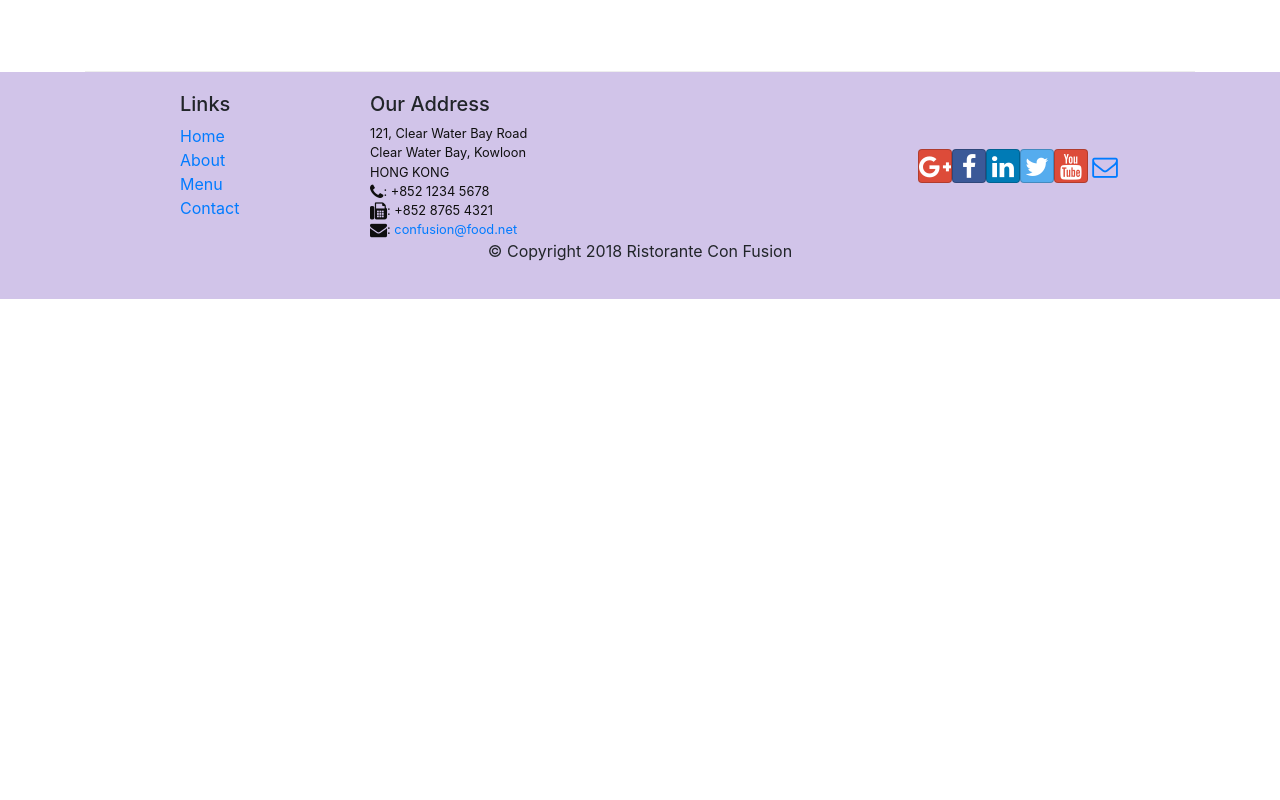
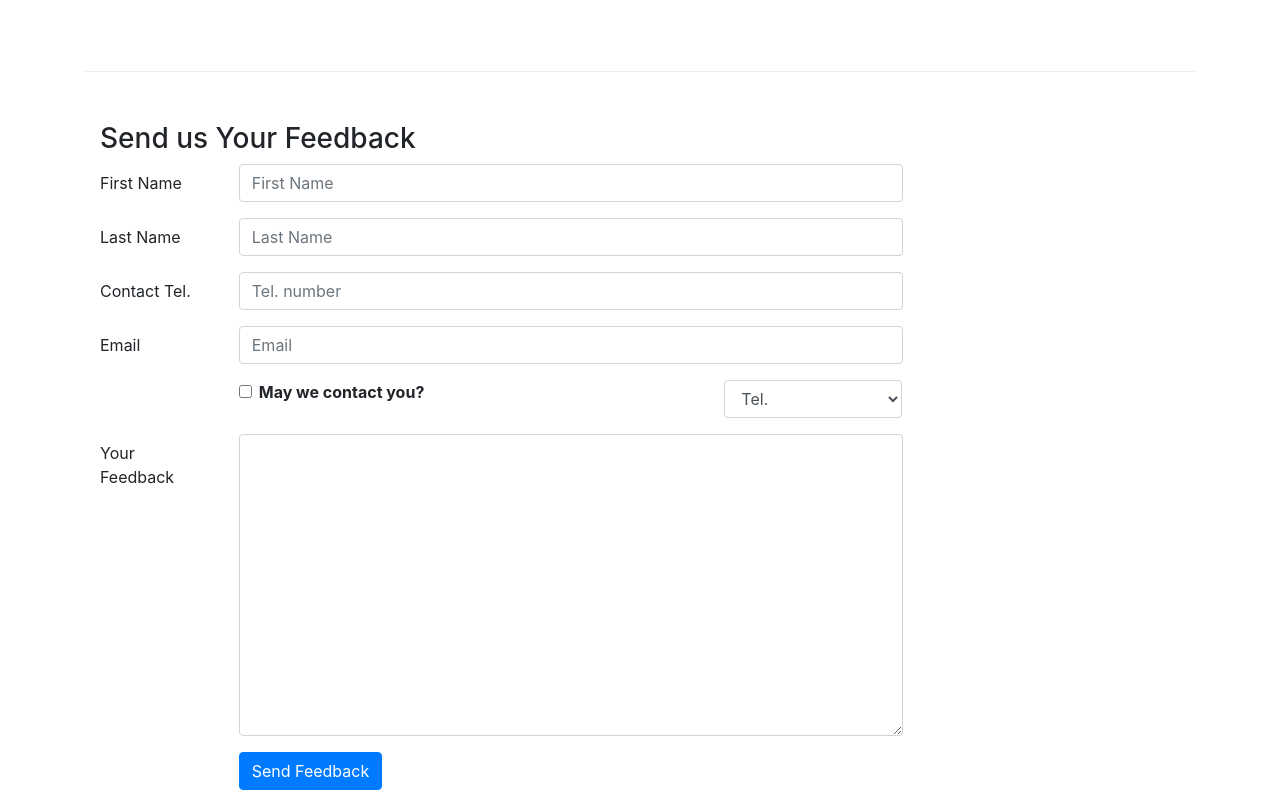
Before and after one commit to chhatch/React-Course, a React (Create React App) app: page /contactus in a window 1280 px wide. Shown: the part 800-1600 px from the top of the page. Before the commit the page ends 1099 px from the top, so only its background shows below. Built offline with nearby package versions, Linux system fonts and the light colour scheme.

Commit message:
Controlled forms

```diff
--- a/src/components/ContactComponent.js
+++ b/src/components/ContactComponent.js
@@ -1,9 +1,38 @@
-import React from 'react';
-import { Breadcrumb, BreadcrumbItem} from 'reactstrap'
+import React, {useState} from 'react'
+import {
+    Breadcrumb,
+    BreadcrumbItem,
+    Button,
+    Form,
+    FormGroup,
+    Label,
+    Input,
+    Col,
+} from 'reactstrap'
 import {Link} from 'react-router-dom'
 
 function Contact(props) {
-    return(
+    const [form, setForm] = useState({
+        firstname: '',
+        lastname: '',
+        telnum: '',
+        email: '',
+        agree: false,
+        contactType: 'Tel.',
+        message: '',
+    })
+    const handleInputChange = e => {
+        const target = e.target
+        const value = target.type === 'checkbox' ? target.checked : target.value
+        const name = target.name
+        setForm({...form, [name]: value})
+    }
+    const handleSubmit = e => {
+        console.log(`Current state is: ${JSON.stringify(form)}`)
+        alert(`Current state is: ${JSON.stringify(form)}`)
+        e.preventDefault()
+    }
+    return (
         <div className="container">
             <div className="row">
                 <Breadcrumb>
@@ -19,32 +48,167 @@
             </div>
             <div className="row row-content">
                 <div className="col-12">
-                <h3>Location Information</h3>
+                    <h3>Location Information</h3>
                 </div>
                 <div className="col-12 col-sm-4 offset-sm-1">
-                        <h5>Our Address</h5>
-                        <address>
-                        121, Clear Water Bay Road<br />
-                        Clear Water Bay, Kowloon<br />
-                        HONG KONG<br />
-                        <i className="fa fa-phone"></i>: +852 1234 5678<br />
-                        <i className="fa fa-fax"></i>: +852 8765 4321<br />
-                        <i className="fa fa-envelope"></i>: <a href="mailto:confusion@food.net">confusion@food.net</a>
-                        </address>
+                    <h5>Our Address</h5>
+                    <address>
+                        121, Clear Water Bay Road
+                        <br />
+                        Clear Water Bay, Kowloon
+                        <br />
+                        HONG KONG
+                        <br />
+                        <i className="fa fa-phone"></i>: +852 1234 5678
+                        <br />
+                        <i className="fa fa-fax"></i>: +852 8765 4321
+                        <br />
+                        <i className="fa fa-envelope"></i>:{' '}
+                        <a href="mailto:confusion@food.net">
+                            confusion@food.net
+                        </a>
+                    </address>
                 </div>
                 <div className="col-12 col-sm-6 offset-sm-1">
                     <h5>Map of our Location</h5>
                 </div>
                 <div className="col-12 col-sm-11 offset-sm-1">
                     <div className="btn-group" role="group">
-                        <a role="button" className="btn btn-primary" href="tel:+85212345678"><i className="fa fa-phone"></i> Call</a>
-                        <a role="button" className="btn btn-info"><i className="fa fa-skype"></i> Skype</a>
-                        <a role="button" className="btn btn-success" href="mailto:confusion@food.net"><i className="fa fa-envelope-o"></i> Email</a>
+                        <a
+                            role="button"
+                            className="btn btn-primary"
+                            href="tel:+85212345678">
+                            <i className="fa fa-phone"></i> Call
+                        </a>
+                        <a role="button" className="btn btn-info">
+                            <i className="fa fa-skype"></i> Skype
+                        </a>
+                        <a
+                            role="button"
+                            className="btn btn-success"
+                            href="mailto:confusion@food.net">
+                            <i className="fa fa-envelope-o"></i> Email
+                        </a>
                     </div>
                 </div>
             </div>
+            <div className="row row-content">
+                <div className="col-12">
+                    <h3>Send us Your Feedback</h3>
+                </div>
+                <div className="col-12 col-md-9">
+                    <Form onSubmit={handleSubmit}>
+                        <FormGroup row>
+                            <Label htmlFor="firstname" md={2}>
+                                First Name
+                            </Label>
+                            <Col md={10}>
+                                <Input
+                                    type="text"
+                                    id="firstname"
+                                    name="firstname"
+                                    placeholder="First Name"
+                                    value={form.firstname}
+                                    onChange={handleInputChange}
+                                />
+                            </Col>
+                        </FormGroup>
+                        <FormGroup row>
+                            <Label htmlFor="lastname" md={2}>
+                                Last Name
+                            </Label>
+                            <Col md={10}>
+                                <Input
+                                    type="text"
+                                    id="lastname"
+                                    name="lastname"
+                                    placeholder="Last Name"
+                                    value={form.lastname}
+                                    onChange={handleInputChange}
+                                />
+                            </Col>
+                        </FormGroup>
+                        <FormGroup row>
+                            <Label htmlFor="telnum" md={2}>
+                                Contact Tel.
+                            </Label>
+                            <Col md={10}>
+                                <Input
+                                    type="tel"
+                                    id="telnum"
+                                    name="telnum"
+                                    placeholder="Tel. number"
+                                    value={form.telnum}
+                                    onChange={handleInputChange}
+                                />
+                            </Col>
+                        </FormGroup>
+                        <FormGroup row>
+                            <Label htmlFor="email" md={2}>
+                                Email
+                            </Label>
+                            <Col md={10}>
+                                <Input
+                                    type="email"
+                                    id="email"
+                                    name="email"
+                                    placeholder="Email"
+                                    value={form.email}
+                                    onChange={handleInputChange}
+                                />
+                            </Col>
+                        </FormGroup>
+                        <FormGroup row>
+                            <Col md={{size: 6, offset: 2}}>
+                                <FormGroup check>
+                                    <Label check>
+                                        <Input
+                                            type="checkbox"
+                                            name="agree"
+                                            checked={form.agree}
+                                            onChange={handleInputChange}
+                                        />{' '}
+                                        <strong>May we contact you?</strong>
+                                    </Label>
+                                </FormGroup>
+                            </Col>
+                            <Col md={{size: 3, offset: 1}}>
+                                <Input
+                                    type="select"
+                                    name="contactType"
+                                    value={form.contactType}
+                                    onChange={handleInputChange}>
+                                    <option>Tel.</option>
+                                    <option>Email</option>
+                                </Input>
+                            </Col>
+                        </FormGroup>
+                        <FormGroup row>
+                            <Label htmlFor="message" md={2}>
+                                Your Feedback
+                            </Label>
+                            <Col md={10}>
+                                <Input
+                                    type="textarea"
+                                    id="message"
+                                    name="message"
+                                    rows="12"
+                                    value={form.message}
+                                    onChange={handleInputChange}></Input>
+                            </Col>
+                        </FormGroup>
+                        <FormGroup row>
+                            <Col md={{size: 10, offset: 2}}>
+                                <Button type="submit" color="primary">
+                                    Send Feedback
+                                </Button>
+                            </Col>
+                        </FormGroup>
+                    </Form>
+                </div>
+            </div>
         </div>
-    );
+    )
 }
 
 export default Contact
```
